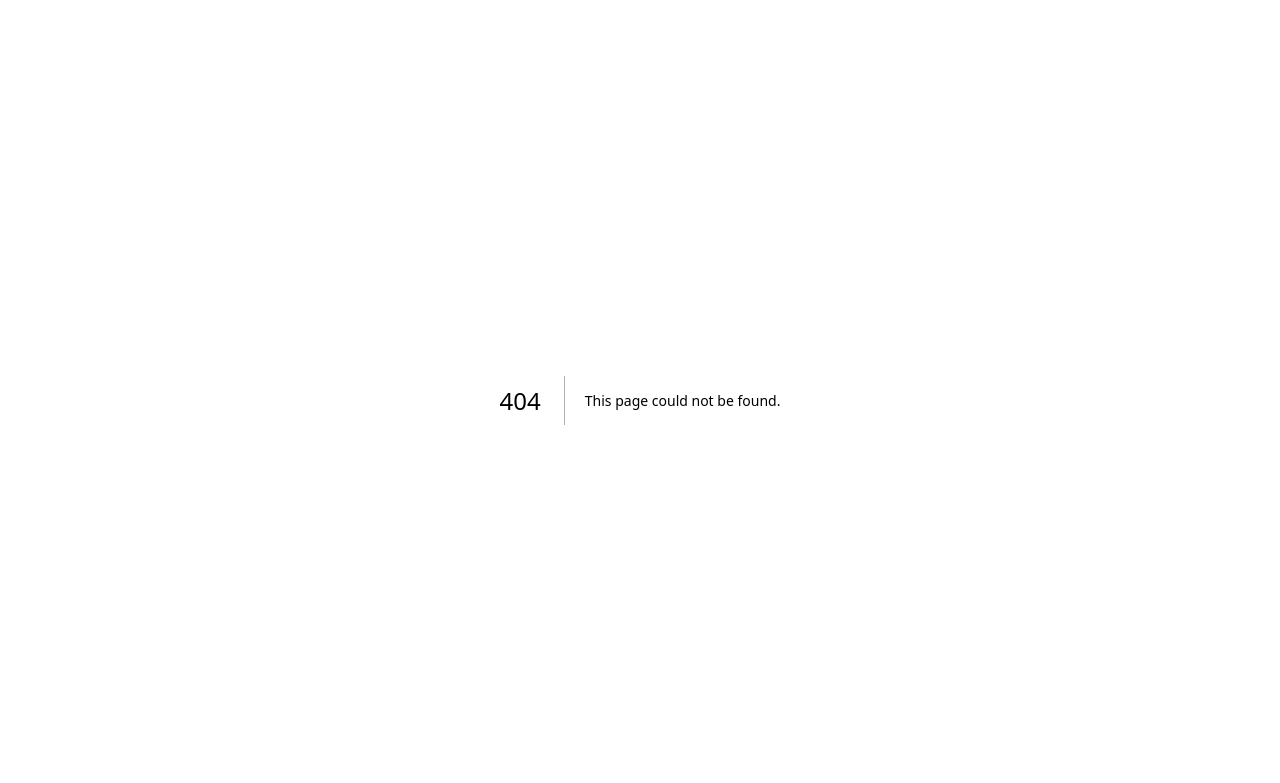
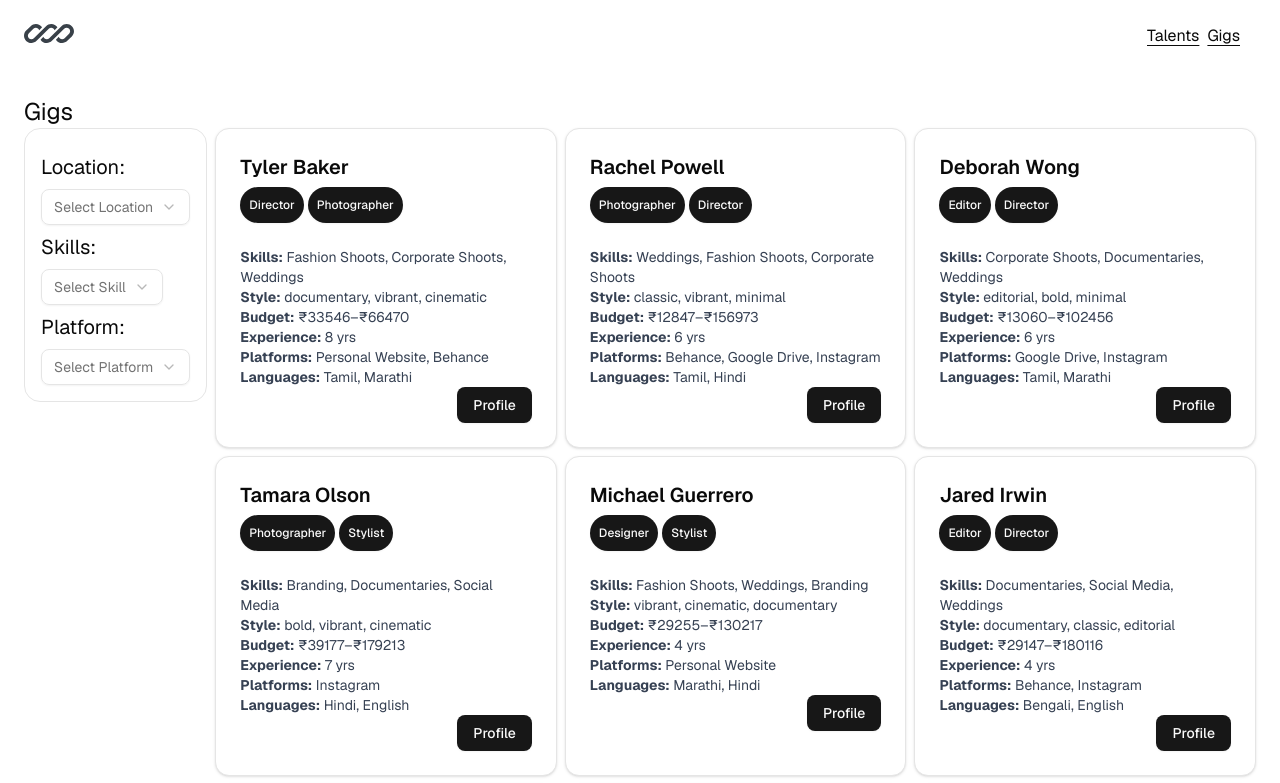
Before and after one commit to omkargarde/talent-matchmaking, a Next.js app: page /gigs in a window 1280 px wide. Before the commit this address had no page. Shown: the top 783 px of the page. Built offline with nearby package versions, Linux system fonts and the light colour scheme.

Commit message:
renamed types file

```diff
--- /dev/null
+++ b/src/app/gigs/page.tsx
@@ -0,0 +1,18 @@
+import Sidebar from "@/components/custom/Sidebar";
+import ProfileGrid from "@/components/custom/ProfileGrid";
+
+export default function GigsPage() {
+  return (
+    <>
+      <section className="m-6">
+        <h1 className="text-3xl md:text-2xl">Gigs</h1>
+        <div className="flex gap-2">
+          <div>
+            <Sidebar />
+          </div>
+          <ProfileGrid />
+        </div>
+      </section>
+    </>
+  );
+}
--- a/src/app/layout.tsx
+++ b/src/app/layout.tsx
@@ -3,6 +3,7 @@ import { Geist, Geist_Mono } from "next/font/google";
 import "./globals.css";
 import StoreProvider from "@/stores/StoreProvider";
 import React from "react";
+import Navbar from "@/components/custom/navbar";
 
 const geistSans = Geist({
   variable: "--font-geist-sans",
@@ -30,6 +31,7 @@ export default function RootLayout({
         className={`${geistSans.variable} ${geistMono.variable} antialiased`}
       >
         <StoreProvider>
+          <Navbar />
           <main className="container">{children}</main>
         </StoreProvider>
       </body>
--- a/src/app/profile/[id]/page.tsx
+++ b/src/app/profile/[id]/page.tsx
@@ -1,6 +1,6 @@
 import ProfileDetails from "@/components/custom/profileDetails";
 
-export default async function Page({
+export default async function ProfileDetailsPage({
   params,
 }: {
   params: Promise<{ id: string }>;
--- a/src/components/custom/ProfileCard.tsx
+++ b/src/components/custom/ProfileCard.tsx
@@ -8,7 +8,7 @@ import {
   CardHeader,
   CardTitle,
 } from "@/components/ui/card";
-import { TTalentProfile } from "@/types/Talent-profile";
+import { TTalentProfile } from "@/types/data.types";
 import { setSelectedCategory } from "@/stores/profile/profilesSlice";
 import { useAppDispatch } from "@/stores/useAppDispatch";
 import Link from "next/link";
--- /dev/null
+++ b/src/components/custom/navbar.tsx
@@ -0,0 +1,48 @@
+import Link from "next/link";
+import Image from "next/image";
+
+export default function Navbar() {
+  return (
+    <>
+      <nav className="p-6">
+        <div className="">
+          <ul className="flex flex-wrap justify-between">
+            <div>
+              <li>
+                <Link
+                  className="cursor-pointer underline underline-offset-4"
+                  href="/"
+                >
+                  <Image
+                    src="/logo.svg"
+                    alt="Talent match maker logo"
+                    width={50}
+                    height={40}
+                  />
+                </Link>
+              </li>
+            </div>
+            <div className="flex flex-wrap gap-2 px-4">
+              <li>
+                <Link
+                  className="cursor-pointer underline underline-offset-4"
+                  href="/"
+                >
+                  Talents
+                </Link>
+              </li>
+              <li>
+                <Link
+                  className="cursor-pointer underline underline-offset-4"
+                  href="/gigs"
+                >
+                  Gigs
+                </Link>
+              </li>
+            </div>
+          </ul>
+        </div>
+      </nav>
+    </>
+  );
+}
--- a/src/stores/profile/profilesSlice.ts
+++ b/src/stores/profile/profilesSlice.ts
@@ -1,5 +1,5 @@
 import { TalentProfiles } from "@/data/talent-profile";
-import { TTalentProfiles } from "@/types/Talent-profile";
+import { TTalentProfiles } from "@/types/data.types";
 import { createSlice, PayloadAction } from "@reduxjs/toolkit";
 
 type TSelectedCategory = string | null;
--- a/src/types/Talent-profile.ts
+++ /dev/null
@@ -1,4 +0,0 @@
-import { TalentProfiles } from "@/data/talent-profile";
-
-export type TTalentProfiles = typeof TalentProfiles
-export type TTalentProfile = typeof TalentProfiles[number]
```
Also changed, not shown: src/types/data.types.ts (added, +9 -0 lines), public/logo.svg (added).
